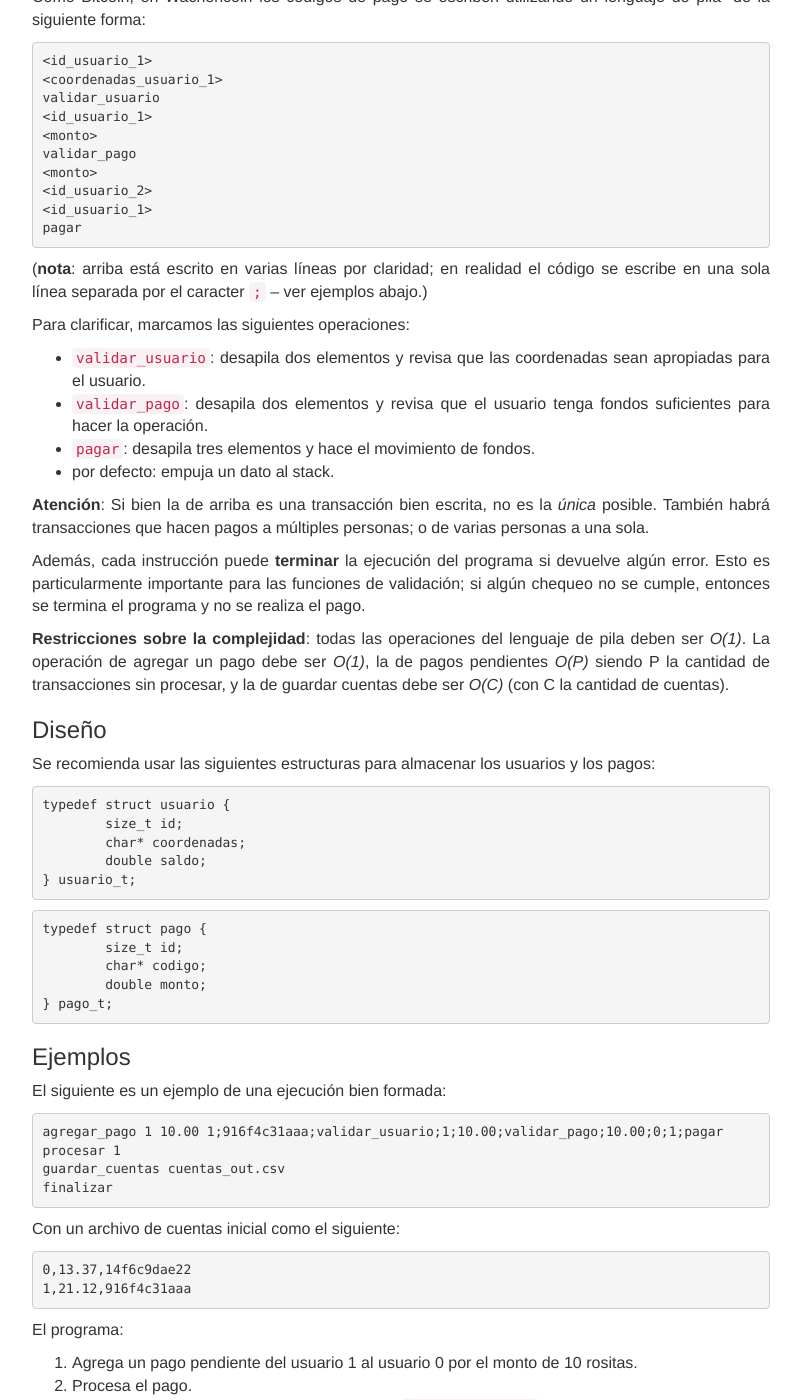
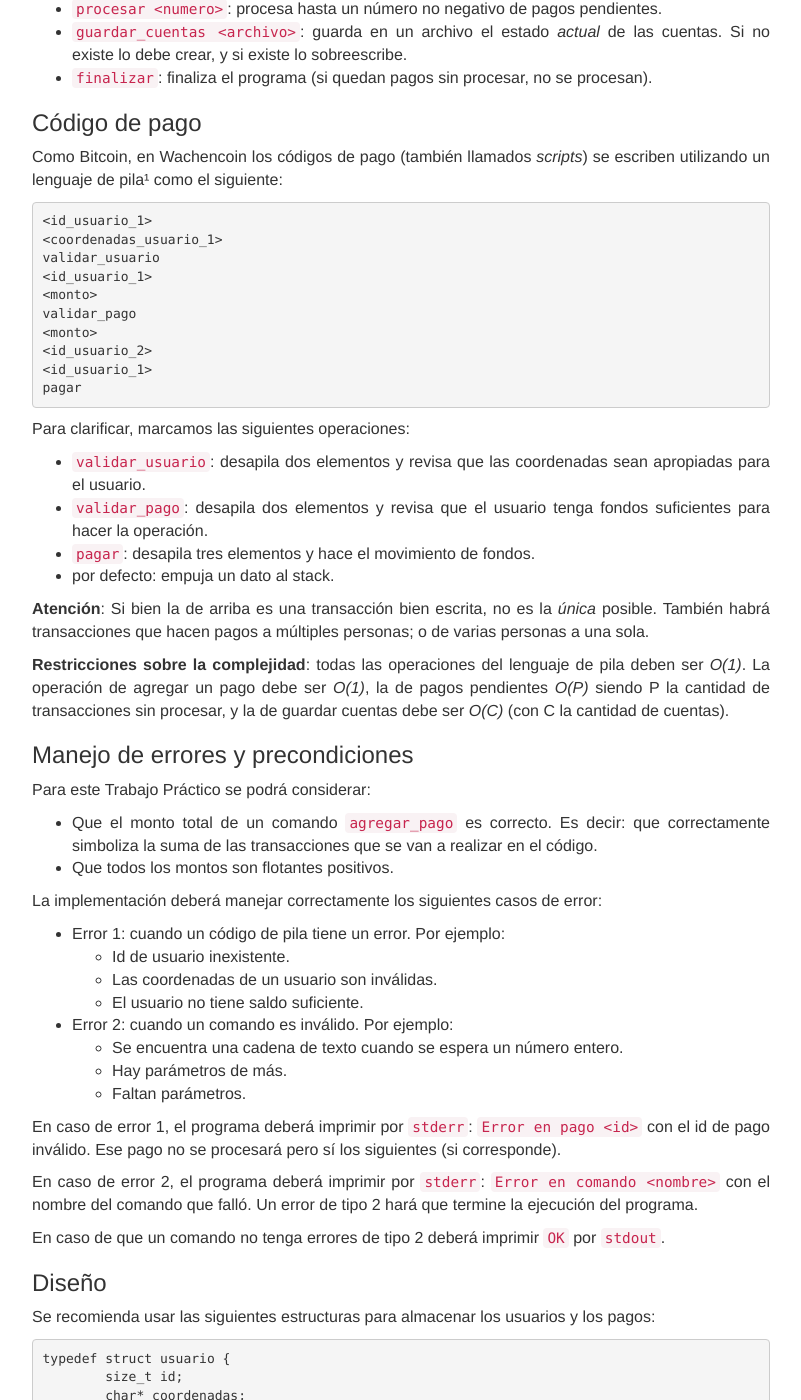
Before and after one commit to algoritmos-rw/algoritmos, a Jekyll site: the page built from static/tps/2017_2/tp1/index.md, in a window 1280 px wide and 1400 px high, scrolled down 2666 px. Shown: the whole window, without its empty margins (239-1040 px from the left). Built offline with Jekyll 4.4.1, drawn with Linux system fonts in a browser that asks for light colours; some of the changed text lies outside the part shown.

Commit message:
Agrego varios ejemplos de código y manejo de errores.

````diff
--- a/static/tps/2017_2/tp1/index.md
+++ b/static/tps/2017_2/tp1/index.md
@@ -140,19 +140,20 @@
 
 * `agregar_pago <id_pago> <monto> <código>`, que agregará a la cola de
 procesamiento la transacción. El código se manifiesta en una sola línea,
-separando las distintas instrucciones con el caracter punto y coma (`;`).
+separando las distintas instrucciones con el caracter punto y coma (`;`). El
+monto es siempre positivo.
 * `pagos_pendientes`: devuelve la cantidad y monto total de los pagos sin
 procesar.
-* `procesar <numero>`: procesa hasta un número de pagos pendientes.
+* `procesar <numero>`: procesa hasta un número no negativo de pagos pendientes.
 * `guardar_cuentas <archivo>`: guarda en un archivo el estado *actual* de las
-cuentas.
+cuentas. Si no existe lo debe crear, y si existe lo sobreescribe.
 * `finalizar`: finaliza el programa (si quedan pagos sin procesar, no se
 procesan).
 
 ### Código de pago
 
-Como Bitcoin, en Wachencoin los códigos de pago se escriben utilizando un
-lenguaje de pila¹ de la siguiente forma:
+Como Bitcoin, en Wachencoin los códigos de pago (también llamados _scripts_) se
+escriben utilizando un lenguaje de pila¹ como el siguiente:
 
 ```
 <id_usuario_1>
@@ -167,10 +168,6 @@
 pagar
 ```
 
-(**nota**: arriba está escrito en varias líneas por claridad; en realidad
-el código se escribe en una sola línea separada por el caracter `;` -- ver
-ejemplos abajo.)
-
 Para clarificar, marcamos las siguientes operaciones:
 
 * `validar_usuario`: desapila dos elementos y revisa que las coordenadas
@@ -184,17 +181,41 @@
 la *única* posible. También habrá transacciones que hacen pagos a múltiples
 personas; o de varias personas a una sola.
 
-Además, cada instrucción puede **terminar** la ejecución del programa si
-devuelve algún error. Esto es particularmente importante para las funciones
-de validación; si algún chequeo no se cumple, entonces se termina el
-programa y no se realiza el pago.
-
-
 **Restricciones sobre la complejidad**: todas las operaciones del lenguaje de
 pila deben ser _O(1)_. La operación de agregar un pago debe ser _O(1)_, la de
 pagos pendientes _O(P)_ siendo P la cantidad de transacciones sin procesar,
 y la de guardar cuentas debe ser _O(C)_ (con C la cantidad de cuentas).
 
+### Manejo de errores y precondiciones
+
+Para este Trabajo Práctico se podrá considerar:
+
+- Que el monto total de un comando `agregar_pago` es correcto. Es decir: que
+correctamente simboliza la suma de las transacciones que se van a realizar en el
+código.
+- Que todos los montos son flotantes positivos.
+
+La implementación deberá manejar correctamente los siguientes casos de error:
+
+- Error 1: cuando un código de pila tiene un error. Por ejemplo:
+    - Id de usuario inexistente.
+    - Las coordenadas de un usuario son inválidas.
+    - El usuario no tiene saldo suficiente.
+- Error 2: cuando un comando es inválido. Por ejemplo:
+    - Se encuentra una cadena de texto cuando se espera un número entero.
+    - Hay parámetros de más.
+    - Faltan parámetros.
+
+En caso de error 1, el programa deberá imprimir por `stderr`: `Error en pago <id>`
+con el id de pago inválido. Ese pago no se procesará pero sí los siguientes (si
+corresponde).
+
+En caso de error 2, el programa deberá imprimir por `stderr`: `Error en comando <nombre>`
+con el nombre del comando que falló. Un error de tipo 2 hará que termine la
+ejecución del programa.
+
+En caso de que un comando no tenga errores de tipo 2 deberá imprimir `OK` por
+`stdout`.
 
 ### Diseño
 
@@ -219,30 +240,110 @@
 
 ### Ejemplos
 
+Los siguientes ejemplos son tomados a partir de un archivo de cuentas inicial
+como el siguiente:
+
+```
+0,23.37,14f6c9dae22
+1,5.12,916f4c31aaa
+2,5.14,c353bcb74b3
+```
+
+#### Con una transacción con un pago
+
 El siguiente es un ejemplo de una ejecución bien formada:
 
 ```
-agregar_pago 1 10.00 1;916f4c31aaa;validar_usuario;1;10.00;validar_pago;10.00;0;1;pagar
+agregar_pago 1 5.00 1;916f4c31aaa;validar_usuario;1;5.00;validar_pago;5.00;0;1;pagar
 procesar 1
 guardar_cuentas cuentas_out.csv
 finalizar
 ```
 
-Con un archivo de cuentas inicial como el siguiente:
-
-```
-0,13.37,14f6c9dae22
-1,21.12,916f4c31aaa
-```
-
 El programa:
 
-1. Agrega un pago pendiente del usuario 1 al usuario 0 por el monto de 10
+1. Agrega un pago pendiente del usuario 1 al usuario 0 por el monto de 5
 rositas.
 2. Procesa el pago.
 3. Guarda el estado de las cuentas en el archivo `cuentas_out.csv`.
 4. Finaliza la ejecución.
 
+Al finalizar esta ejecución se espera que por salida estándar se imprima:
+
+```
+OK
+OK
+OK
+OK
+```
+
+#### Con una transacción con dos pagos
+
+El siguiente ejemplo realiza dos transacciones en un mismo código de pago:
+
+```
+agregar_pago 1 10.02 0;14f6c9dae22;validar_usuario;1;916f4c31aaa;validar_usuario;0;5.22;validar_pago;1;4.80;validar_pago;5.22;2;0;pagar;4.80;2;1;pagar
+procesar 1
+guardar_cuentas cuentas_out.csv
+finalizar
+```
+
+El programa:
+
+1. Agrega un pago pendiente del usuario 0 al usuario 2 por el monto de 5,22
+rositas; y un pago pendiente de 4,80 rositas del usuario 1 al usuario 2.
+2. Procesa el pago (que ejecutará las dos transacciones).
+3. Guarda el estado de las cuentas en el archivo `cuentas_out.csv`.
+4. Finaliza la ejecución.
+
+La salida esperada en este caso es:
+
+```
+OK
+OK
+OK
+OK
+```
+
+#### Con un código de pago inválido
+
+El siguiente ejemplo es inválido por tener mal las coordenadas del usuario 1:
+
+```
+agregar_pago 1 10.00 1;fd36fbf2562;validar_usuario;1;10.00;validar_pago;10.00;0;1;pagar
+procesar 1
+finalizar
+```
+
+Deberá producir la siguiente salida:
+
+```
+OK
+Error en pago 1
+OK
+OK
+```
+
+#### Con un comando inválido
+
+El siguiente ejemplo es inválido por faltarle un parámetro al comando
+`procesar`:
+
+```
+agregar_pago 1 5.00 1;916f4c31aaa;validar_usuario;1;5.00;validar_pago;5.00;0;1;pagar
+procesar
+guardar_cuentas cuentas_out.csv
+finalizar
+```
+
+Deberá producir la siguiente salida:
+
+```
+OK
+Error en comando procesar
+```
+
+Y deberá terminar la ejecución sin ejecutar los últimos dos comandos.
 
 Anexo: más información y links
 ------------------------
@@ -261,6 +362,29 @@
 * [Ejemplos de programas en Bitcoin Scripting Language](https://en.bitcoin.it/wiki/Transaction#Pay-to-PubkeyHash)
 
 
+Criterios de aprobación
+------------------------
+
+El código entregado debe ser claro y legible y ajustarse a las especificaciones
+de la consigna. Debe compilar sin advertencias y correr sin errores de memoria.
+
+La entrega incluye, obligatoriamente, los siguientes archivos de código:
+
+- `strutil.c` con las imlementaciones de las funciones `split` y `free_strv`.
+- el código de la solución de wachencoin.
+- el código de los TDAs programados en la cursada que se requieran, con las
+modificaciones que sean necesarias.
+- un archivo `deps.mk` con las dependencias del proyecto en formato make.
+
+La entrega se realiza:
+
+1. en forma digital a través del [sistema de entregas](entregas.algoritmos7541-rw.tk):
+todos los archivos mencionados en un único archivo ZIP.
+2. en papel durante la clase (si su ayudante lo requiere) el código del Trabajo
+en hoja A4 **abrochadas, sin folio, informe ni carátula**. No es necesario
+reimprimir el código de los TDA.
+
+
 -----
 
 ¹ el atento lector se habrá dado cuenta de que no es necesario utilizar un
````
